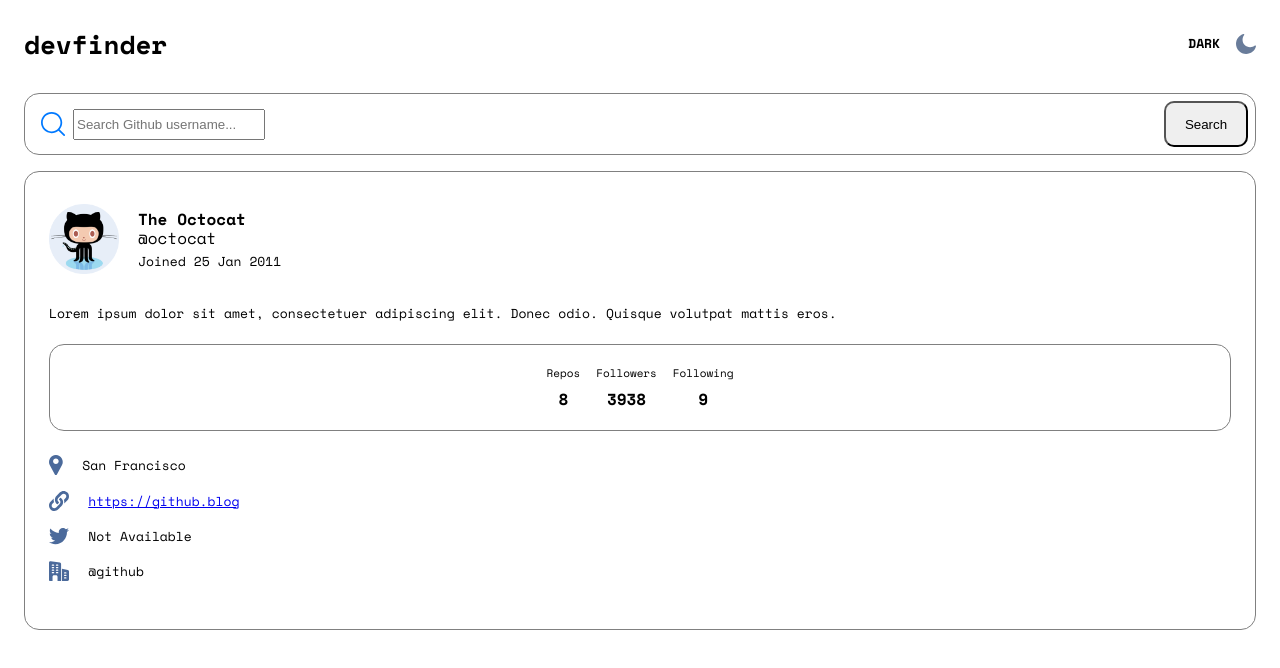
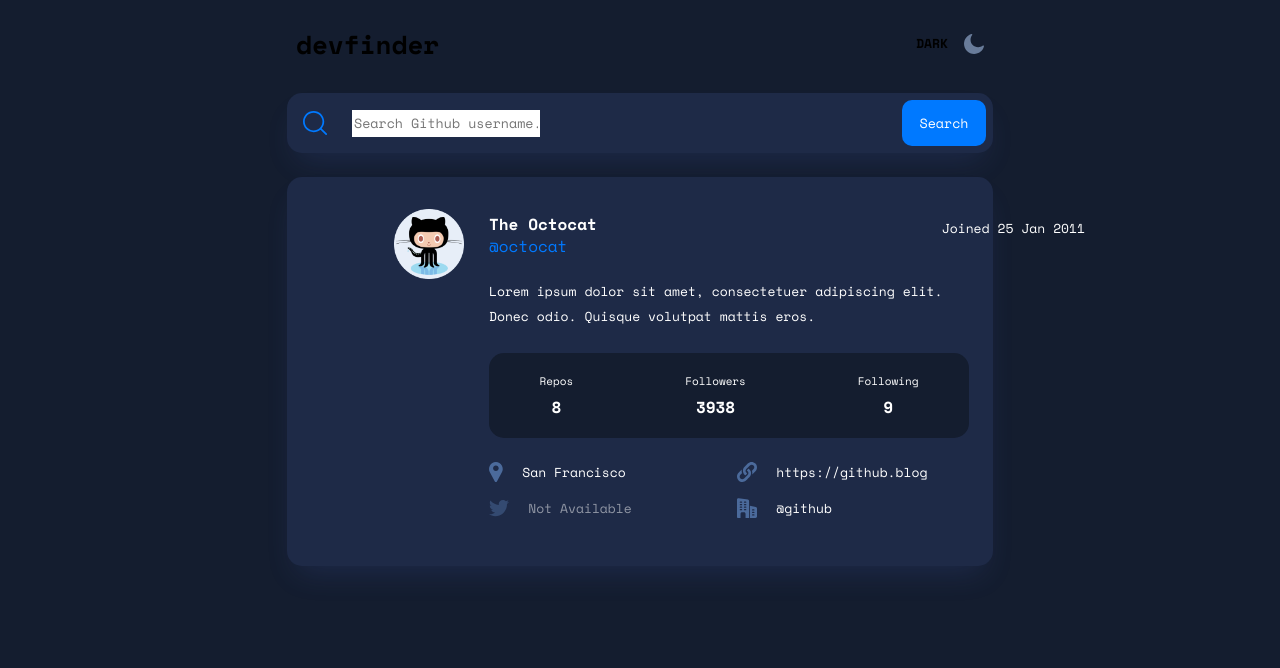
Before and after one commit to jenniferokafor/devfinder, a React (Create React App) app: page / in a window 1280 px wide. Shown: the top 668 px of the page. Built offline with nearby package versions, Linux system fonts and the light colour scheme.

Commit message:
updating light and dark mode designs

```diff
--- a/package.json
+++ b/package.json
@@ -9,6 +9,7 @@
     "react": "^18.0.0",
     "react-dom": "^18.0.0",
     "react-scripts": "5.0.0",
+    "styled-components": "^5.3.5",
     "web-vitals": "^2.1.4"
   },
   "scripts": {
--- a/public/index.html
+++ b/public/index.html
@@ -10,6 +10,9 @@
       content="Web site created using create-react-app"
     />
     <link rel="apple-touch-icon" href="%PUBLIC_URL%/logo192.png" />
+    <link rel="preconnect" href="https://fonts.googleapis.com">
+    <link rel="preconnect" href="https://fonts.gstatic.com" crossorigin>
+    <link href="https://fonts.googleapis.com/css2?family=Space+Mono:wght@400;700&display=swap" rel="stylesheet">
     <!--
       manifest.json provides metadata used when your web app is installed on a
       user's mobile device or desktop. See https://developers.google.com/web/fundamentals/web-app-manifest/
--- a/src/App.js
+++ b/src/App.js
@@ -1,12 +1,25 @@
+import React, { useState } from 'react';
+import { Container } from "./components/styles/Container.styled";
 import Header from "./components/header";
 import Profile from "./components/profile";
 
+// styles
+import { GlobalStyles } from "./components/styles/GlobalStyle";
+import { ThemeProvider } from 'styled-components';
+import { lightTheme, darkTheme } from './components/styles/Theme';
+
+
 function App() {
   return (
-    <div className="App">
-      <Header />
-      <Profile />
-    </div>
+    <ThemeProvider theme = {darkTheme}>
+      <>
+      <GlobalStyles />
+        <Container>
+          <Header />
+          <Profile />
+        </Container>
+      </>
+    </ThemeProvider>
   );
 }
 
--- a/src/components/header.js
+++ b/src/components/header.js
@@ -1,13 +1,14 @@
 import { ReactComponent as Moon } from '../assets/icons/moon.svg';
+import { StyledHeader } from './styles/Header.styled';
 
 export default function Header () {
     return (
-        <header>
+        <StyledHeader>
             <h1>devfinder</h1>
-            <div className='mode'>
+            <div>
                 <p>DARK</p>
                 <Moon />
             </div>
-        </header>
+        </StyledHeader>
     )
 }
--- a/src/components/profile.js
+++ b/src/components/profile.js
@@ -1,4 +1,5 @@
 import {ReactComponent as Glass} from '../assets/icons/search.svg';
+import { StyledPersonDetails, StyledPersonStats, StyledProfileCard, StyledSearch, StyledSocial } from './styles/Profile.styled';
 import profileImg from '../assets/icons/Bitmap.png';
 import pin from '../assets/icons/003-pin.svg';
 import urlIcon from '../assets/icons/002-url.svg';
@@ -11,17 +12,18 @@
 
             {/* search bar for users to input their Github username */}
 
-            <div className='search'>
+            <StyledSearch>
                 <Glass />
-                <input type='text' id='username' name='username' className='username' placeholder='Search Github username...' />
+                <input type='text' id='username' name='username' placeholder='Search Github username...' />
+                <p>No results</p>
                 <button type='button'>Search</button>
-            </div>
+            </StyledSearch>
 
             {/* card section with user details */}
 
-            <div className='profile--card'>
+            <StyledProfileCard>
 
-                <div className='person--details'>
+                <StyledPersonDetails>
                     <img src={profileImg} alt="user's profile picture" />
 
                     <div className='text--details'>
@@ -33,19 +35,19 @@
                     <p className='person--bio'>
                     Lorem ipsum dolor sit amet, consectetuer adipiscing elit. Donec odio. Quisque volutpat mattis eros.
                     </p>
-                </div>
+                </StyledPersonDetails>
 
                 {/* showing stats on their account */}
 
-                <div className='person--stats'>
+                <StyledPersonStats>
                     <div className='person--stats--text'><p>Repos</p><span>8</span></div>
                     <div className='person--stats--text'><p>Followers</p><span>3938</span></div>
                     <div className='person--stats--text'><p>Following</p><span>9</span></div>
-                </div>
+                </StyledPersonStats>
 
                 {/* social icons */}
 
-                <div className='social'>
+                <StyledSocial>
                     <div className='social--items'>
                         <img src={pin} alt='location icon'/>
                         <p>San Francisco</p>
@@ -65,9 +67,9 @@
                         <img src={office} alt='place of work icon'/>
                         <p>@github</p>
                     </div>
-                </div>
+                </StyledSocial>
 
-            </div>
+            </StyledProfileCard>
 
         </div>
     )
--- /dev/null
+++ b/src/components/styles/Container.styled.js
@@ -0,0 +1,10 @@
+import styled from 'styled-components';
+
+export const Container = styled.div`
+
+    display: flex;
+    flex-direction: column;
+    align-items: center;
+    justify-content: center;
+
+`
--- /dev/null
+++ b/src/components/styles/GlobalStyle.js
@@ -0,0 +1,62 @@
+import { createGlobalStyle } from "styled-components";
+
+export const GlobalStyles = createGlobalStyle`
+/* http://meyerweb.com/eric/tools/css/reset/
+v2.0 | 20110126
+License: none (public domain)
+*/
+
+html, body, div, span, applet, object, iframe,
+h1, h2, h3, h4, h5, h6, p, blockquote, pre,
+a, abbr, acronym, address, big, cite, code,
+del, dfn, em, img, ins, kbd, q, s, samp,
+small, strike, strong, sub, sup, tt, var,
+b, u, i, center,
+dl, dt, dd, ol, ul, li,
+fieldset, form, label, legend,
+table, caption, tbody, tfoot, thead, tr, th, td,
+article, aside, canvas, details, embed,
+figure, figcaption, footer, header, hgroup,
+menu, nav, output, ruby, section, summary,
+time, mark, audio, video {
+ margin: 0;
+ padding: 0;
+ border: 0;
+ font-size: 100%;
+ font: inherit;
+ vertical-align: baseline;
+}
+/* HTML5 display-role reset for older browsers */
+article, aside, details, figcaption, figure,
+footer, header, hgroup, menu, nav, section {
+ display: block;
+}
+body {
+ line-height: 1;
+}
+ol, ul {
+ list-style: none;
+}
+blockquote, q {
+ quotes: none;
+}
+blockquote:before, blockquote:after,
+q:before, q:after {
+ content: '';
+ content: none;
+}
+table {
+ border-collapse: collapse;
+ border-spacing: 0;
+}
+
+body {
+    background-color: ${({theme}) => theme.bgClr};
+    font-family: 'Space Mono', monospace;
+  }
+
+p, a {
+    font-size: 0.813rem;
+  }
+
+`
--- /dev/null
+++ b/src/components/styles/Header.styled.js
@@ -0,0 +1,40 @@
+import styled from 'styled-components';
+
+export const StyledHeader = styled.header`
+    display: flex;
+    flex-direction: row;
+    align-items: center;
+    margin: 1.938rem 1.5rem 2.25rem 1.5rem;
+    width: 20.438rem;
+
+    @media (min-width: 46rem) {
+        width: 32rem;
+    }
+
+    @media (min-width: 64rem) {
+        width: 43rem;
+
+    }
+
+    div {
+        display: flex;
+        flex-direction: row;
+        align-items: center;
+        gap: 1rem;
+        margin-left: auto;
+
+        p {
+            font-weight: 700;
+        }
+    }
+
+    h1 {
+        font-size: 1.625rem;
+        font-weight: 700;
+        margin-right: auto;
+    }
+
+
+
+
+`
--- /dev/null
+++ b/src/components/styles/Profile.styled.js
@@ -0,0 +1,199 @@
+import styled from 'styled-components';
+
+export const StyledSearch = styled.div`
+    display: flex;
+    flex-direction: row;
+    align-items: center;
+    gap: 0.438rem;
+    height: 3.75rem;
+    margin: 0 1.5rem 1rem 1.5rem;
+    border-radius: 15px;
+    padding-left: 1rem;
+    padding-right: 0.438rem;
+    background-color: ${({theme}) => theme.cardClr};
+    box-shadow: 0px 16px 30px -10px rgba(70, 96, 187, 0.198567);
+    max-width: 20.438rem;
+
+    @media (min-width: 46rem) {
+        gap: 1.5rem;
+        margin-bottom: 1.5rem;
+        max-width: 35.813rem;
+    }
+
+    @media (min-width: 64rem) {
+        max-width: 45.625rem;
+
+    }
+
+    input {
+        min-width: 11.5rem;
+        min-height: 1.563rem;
+        font-family: 'Space Mono', monospace;
+        border: none;
+        caret-color: ${({theme}) => theme.btnTxtClr};
+
+        &:focus {
+            outline: none;
+        }
+    }
+
+    p {
+        margin-left: auto;
+        color: red;
+        display: none;
+    }
+
+    button {
+        width: 5.25rem;
+        height: 2.875rem;
+        border-radius: 10px;
+        border: none;
+        background-color: ${({theme}) => theme.btnTxtClr};
+        color: ${({theme}) => theme.txtClr5};
+        margin-left: auto;
+        font-family: 'Space Mono', monospace;
+
+        &:hover {
+            opacity: 75%;
+        }
+
+      }
+`
+
+export const StyledProfileCard = styled.div`
+    display: flex;
+    flex-direction: column;
+    gap: 1.5rem;
+    margin: 0 1.5rem 1rem 1.5rem;
+    padding: 2rem 1.5rem 3rem 1.5rem;
+    background-color: ${({theme}) => theme.cardClr};
+    box-shadow: 0px 16px 30px -10px rgba(70, 96, 187, 0.198567);
+    border-radius: 15px;
+    max-width: 19rem;
+
+    @media (min-width: 46rem) {
+        max-width: 30rem;
+    }
+
+    @media (min-width: 64rem) {
+        max-width: 43rem;
+        padding-left: 12.625rem;
+    }
+`
+
+export const StyledPersonDetails = styled.div`
+    display: grid;
+    grid: repeat(2, auto) / 4.375rem auto;
+    color: ${({theme}) => theme.txtClr1};
+
+    img {
+        width: 4.375rem;
+        height: 4.375rem;
+
+        @media (min-width: 64rem) {
+            margin-left: -95px;
+        }
+    }
+
+    div {
+        margin: .45rem 0 2.063rem 1.188rem;
+        display: flex;
+        flex-direction: column;
+
+        h3 {
+            font-size: 1rem;
+            font-weight: 700;
+            margin-bottom: 6px;
+            color: ${({theme}) => theme.txtClr2};
+        }
+
+        h4 {
+            margin-bottom: 9px;
+            color: ${({theme}) => theme.btnTxtClr};
+        }
+
+        @media (min-width: 64rem) {
+            margin-left: -70px;
+            margin-bottom: 1rem;
+        }
+
+        p {
+            @media (min-width: 64rem) {
+                position: absolute;
+                right: 195px;
+            }
+        }
+    }
+
+    p {
+        grid-area: 2/1/-1/-1;
+        line-height: 1.563rem;
+
+        @media (min-width: 64rem) {
+            max-width: 30rem;
+        }
+    }
+`
+
+export const StyledPersonStats = styled.div`
+    display: flex;
+    flex-direction: row;
+    align-items: center;
+    justify-content: center;
+    gap: 2rem;
+    text-align: center;
+    height: 5.313rem;
+    border-radius: 15px;
+    background-color: ${({theme}) => theme.bgClr};
+
+    @media (min-width: 46rem) {
+        gap: 7rem;
+    }
+
+    div {
+        display: flex;
+        flex-direction: column;
+        align-items: center;
+        gap: .75rem;
+        color: ${({theme}) => theme.txtClr2};
+
+        p {
+            font-size: 0.688rem;
+            font-weight: 400;
+        }
+
+        span {
+            font-size: 1rem;
+            font-weight: 700;
+        }
+    }
+`
+
+export const StyledSocial = styled.div`
+    display: flex;
+    flex-direction: column;
+    gap: 1rem;
+
+    div {
+        display: flex;
+        flex-direction: row;
+        align-items: center;
+        gap: 1.203rem;
+        color: ${({theme}) => theme.txtClr1};
+
+        a {
+            text-decoration: none;
+            color: ${({theme}) => theme.txtClr1};
+        }
+
+        &:nth-child(3) {
+            opacity: 50%;
+        }
+    }
+
+    @media (min-width: 46rem) {
+        display: grid;
+        grid-template-columns: 1fr 1fr;
+        grid-template-rows: 1fr 1fr;
+    }
+`
--- /dev/null
+++ b/src/components/styles/Theme.js
@@ -0,0 +1,19 @@
+export const lightTheme = {
+    bgClr: '#F6F8FF',
+    cardClr: '#FEFEFE',
+    txtClr1: '#4B6A9B',
+    txtClr2: '#2B3442',
+    btnTxtClr: '#0079FF',
+    txtClr4: '#697C9A',
+    txtClr5: '#FFF',
+}
+
+export const darkTheme = {
+    bgClr: '#141D2F',
+    cardClr: '#1E2A47',
+    txtClr1: '#FFF',
+    txtClr2: '#FFF',
+    btnTxtClr: '#0079FF',
+    txtClr4: '#FFF',
+    txtClr5: '#FFF',
+}
--- a/src/index.js
+++ b/src/index.js
@@ -1,6 +1,5 @@
 import React from 'react';
 import ReactDOM from 'react-dom/client';
-import './assets/css/index.css';
 import App from './App';
 import reportWebVitals from './reportWebVitals';
 
```
Also changed, not shown: src/assets/css/index.css (line endings or trailing spaces), 1 other file (tests, documents, lock files or other folders).
